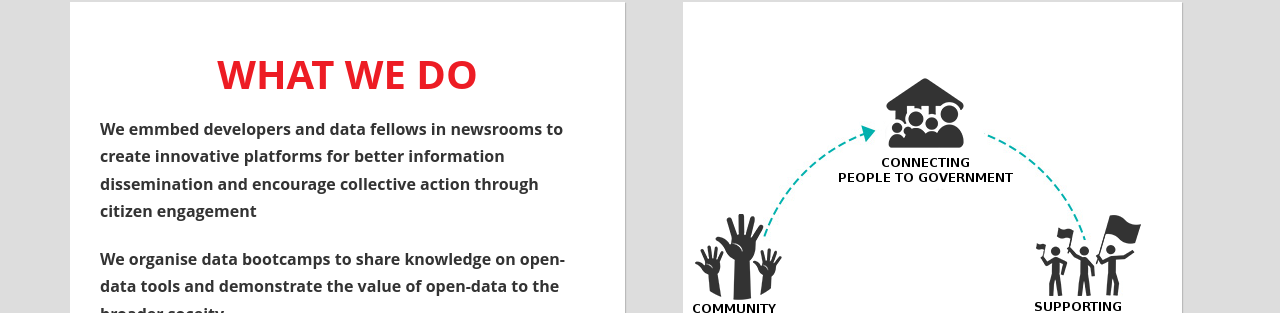
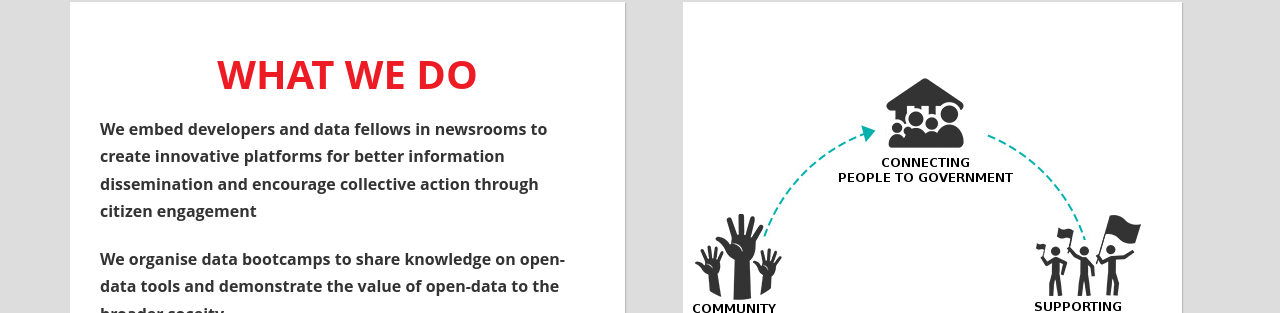
Before and after one commit to CodeForAfrica/CodeForGhana.org, a Jekyll site: the page built from index.html, in a window 1280 px wide and 900 px high, scrolled down 1957 px. Shown: the part 142-455 px from the top of the window. Built offline with Jekyll 4.4.1, drawn with Linux system fonts in a browser that asks for light colours.

Commit message:
changed emmbed to embed

```diff
--- a/index.html
+++ b/index.html
@@ -186,7 +186,7 @@ layout: default
 						<div class="split-right">
 							 <h3>WHAT WE DO</h3>
 							 <ul>
-									<li>We emmbed developers and data fellows in newsrooms to create innovative platforms for better information dissemination and encourage collective action through citizen engagement</li>
+									<li>We embed developers and data fellows in newsrooms to create innovative platforms for better information dissemination and encourage collective action through citizen engagement</li>
 									<li>We organise data bootcamps to share knowledge on open-data tools and demonstrate the value of open-data to the broader soceity.</li>
 									<li>We build civic apps and platforms that will keep citizens well informed so that they can demand accountability, transparency and better services from the government.</li>
 									<li>We partner with CSOs, NGOs and Government organisations to bring meaning to their data-sets.</li>
```
Also changed, not shown: 1 other file.
